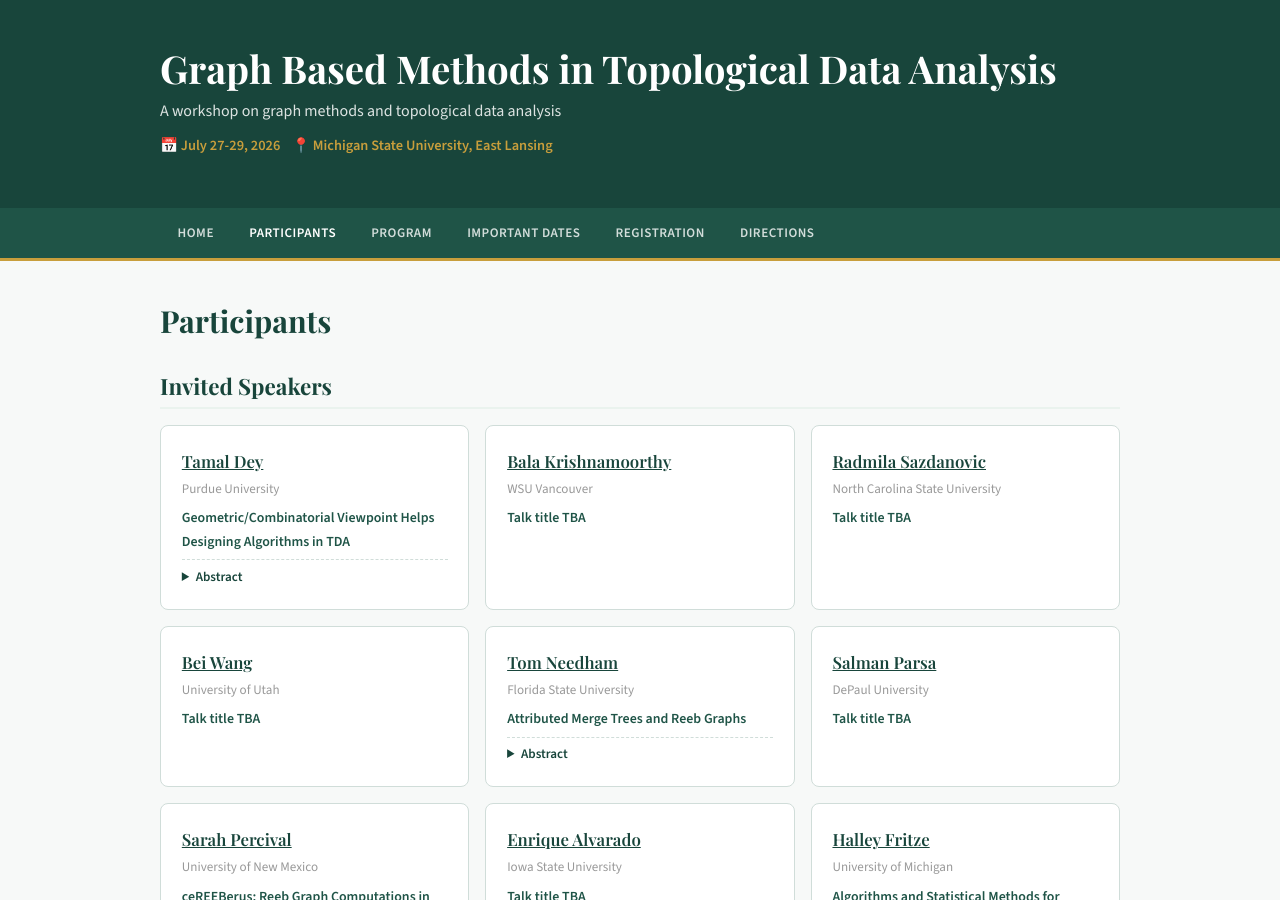
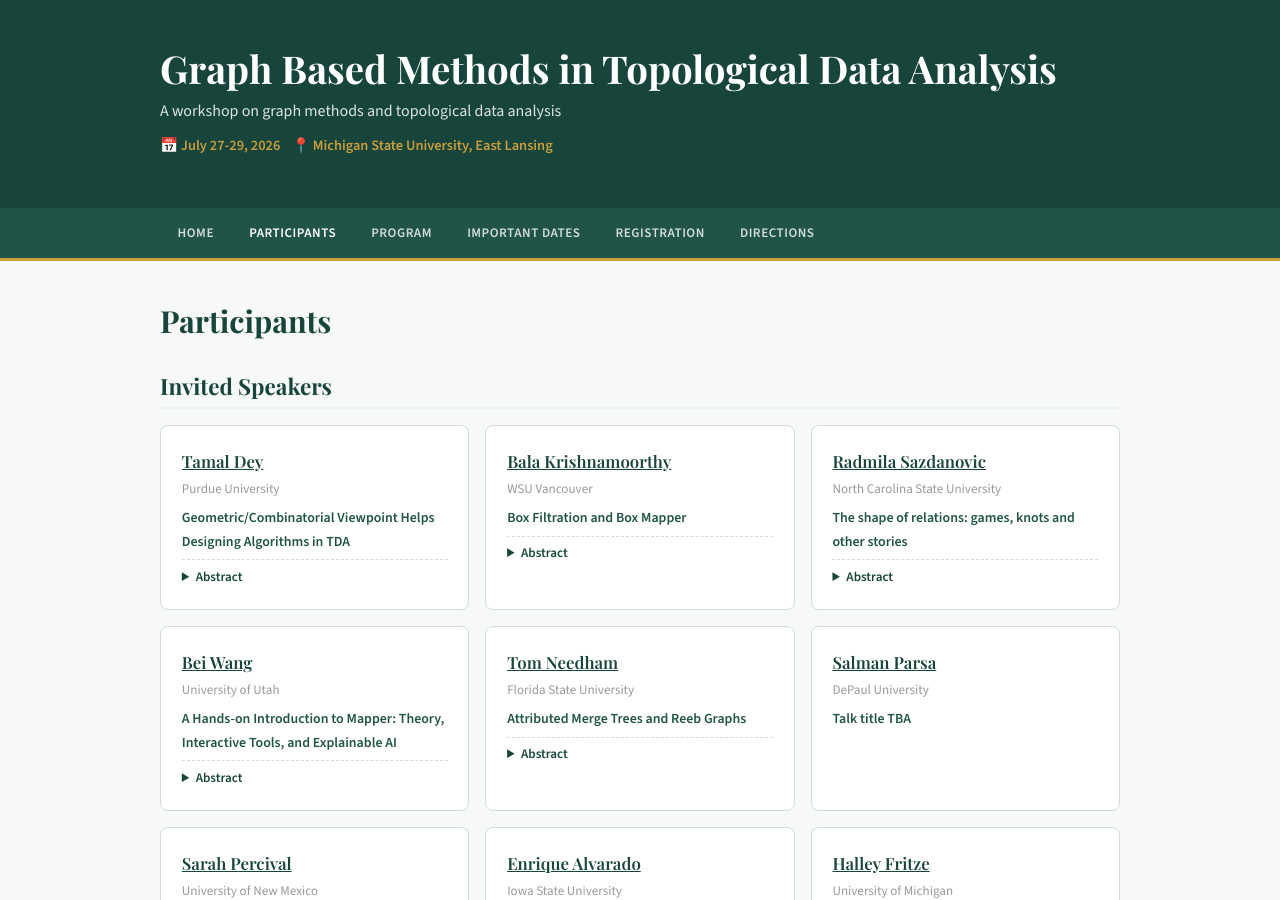
Before and after one commit to MunchLab/graph-methods-tda, a Jekyll site: the page built from participants.md, in a window 1280 px wide and 900 px high. Built offline with Jekyll 4.4.1, drawn with Linux system fonts in a browser that asks for light colours.

Commit message:
More title/abstracts

```diff
--- a/participants.md
+++ b/participants.md
@@ -18,9 +18,37 @@ title: Participants
       <p>Advances in topological data analysis (TDA) require efficient algorithm designs that can extract algebraic structures hidden in the data. This talk centers around the theme that special geometric/combinatorial constructions underlying the algebra can facilitate designing efficient algorithms in TDA. As examples of this premise, we present three (four time permitting) cases: (i) how a geometric viewpoint on zigzag persistence in terms of the Mayer-Vietoris pyramid helped designing a fast algorithm for computing zigzag persistence from an input zigzag filtration, (ii) how the special structure of two-dimensional grid ($\mathbb{Z}^2$) helped designing an efficient algorithm for computing the generalized rank (rank of the limit-to-colimit map) for $2$-parameter persistence, (iii) how combinatorics helped designing efficient algorithms for multiparameter persistence, and (iii) how combinatorial multivectors representing dynamical systems helped designing efficient algorithms for computing algebraic summaries such as Connection Matrices and Conley-Morse barcodes.</p>
     </details>
   </div>
-  <div id="bala-krishnamoorthy" class="speaker-card"><div class="name"><a href="https://bala-krishnamoorthy.github.io/" target="_blank" rel="noopener noreferrer">Bala Krishnamoorthy</a></div><div class="affil">WSU Vancouver</div><div class="talk">Talk title TBA</div></div>
-  <div id="radmila-sazdanovic" class="speaker-card"><div class="name"><a href="https://radmila.org/" target="_blank" rel="noopener noreferrer">Radmila Sazdanovic</a></div><div class="affil">North Carolina State University</div><div class="talk">Talk title TBA</div></div>
-  <div id="bei-wang" class="speaker-card"><div class="name"><a href="https://www.sci.utah.edu/~beiwang/" target="_blank" rel="noopener noreferrer">Bei Wang</a></div><div class="affil">University of Utah</div><div class="talk">Talk title TBA</div></div>
+  <div id="bala-krishnamoorthy" class="speaker-card">
+    <div class="name"><a href="https://bala-krishnamoorthy.github.io/" target="_blank" rel="noopener noreferrer">Bala Krishnamoorthy</a></div>
+    <div class="affil">WSU Vancouver</div>
+    <div class="talk">Box Filtration and Box Mapper</div>
+    <details class="abstract">
+      <summary>Abstract</summary>
+      <p>We define a new framework that unifies the filtration and mapper approaches, and present efficient algorithms to compute it. Termed the box filtration of a point cloud data (PCD), we grow boxes (hyperrectangles) that are not necessarily centered at each point (in place of balls centered at points). We grow the boxes non-uniformly and asymmetrically in different dimensions based on the distribution of points. We present two approaches to handle the boxes: a point cover where each point is assigned its own box at start, and a pixel cover that works with a pixelization of the space of the PCD. Any box cover in either setting automatically gives a mapper of the PCD. We show that the persistence diagrams generated by the box filtration using both point and pixel covers satisfy the classical stability based on the Gromov-Hausdorff distance. Using boxes also implies that the box filtration is identical for pairwise or higher order intersections whereas the VR and Cech filtration are not the same. We demonstrate through examples that the box filtration can produce more accurate results to summarize the topology of the PCD than VR and distance-to-measure (DTM) filtrations. We also present results for a recent pipeline to construct box mappers of PCDs that scales efficiently to large dataset sizes and dimensions.</p>
+      <p>This is joint work with Prashant Gupta and Enrique Alvarado. A paper is available at <a href="https://arxiv.org/abs/2404.05859" target="_blank" rel="noopener noreferrer">https://arxiv.org/abs/2404.05859</a>.</p>
+    </details>
+  </div>
+  <div id="radmila-sazdanovic" class="speaker-card">
+    <div class="name"><a href="https://radmila.org/" target="_blank" rel="noopener noreferrer">Radmila Sazdanovic</a></div>
+    <div class="affil">North Carolina State University</div>
+    <div class="talk">The shape of relations: games, knots and other stories</div>
+    <details class="abstract">
+      <summary>Abstract</summary>
+      <p>Literature Nobel prize winner A. Solzhenitsyn wrote: "Topology! The stratosphere of human thought! In the XXIV century it might just possibly be of use to somebody, ...". Developed in the XXI century, Topological Data Analysis (TDA) offers powerful methods for uncovering patterns in complex datasets by analyzing their shape. In this talk, we will explore tools for visualizing high-dimensional maps and detecting relations between data sets with expected correlations. We will demonstrate the utility of these tools with real-world examples from game theory and cancer genomics, as well as from theoretical mathematics: knots and their invariants.</p>
+    </details>
+  </div>
+  <div id="bei-wang" class="speaker-card">
+    <div class="name"><a href="https://www.sci.utah.edu/~beiwang/" target="_blank" rel="noopener noreferrer">Bei Wang</a></div>
+    <div class="affil">University of Utah</div>
+    <div class="talk">A Hands-on Introduction to Mapper: Theory, Interactive Tools, and Explainable AI</div>
+    <details class="abstract">
+      <summary>Abstract</summary>
+      <p>Mapper is a widely used technique in topological data analysis for representing high-dimensional datasets as graphs that reveal their underlying topological structure. By capturing connected components, branches, loops, and other global features, Mapper has been successfully applied across a wide range of scientific domains.</p>
+      <p>Part I of the tutorial reviews the mathematical foundations of Mapper, including its relationship to the Reeb graph, stability and convergence theory, statistical guarantees, and recent advances that have established a theoretical framework for the method. We also highlight emerging applications of Mapper in machine learning, particularly for analyzing high-dimensional latent representations from deep learning.</p>
+      <p>Part II provides a hands-on introduction to two interactive software tools, led by Dhruv Meduri and Xinyuan Yan. Mapper Interactive is an open-source platform for constructing, visualizing, and exploring Mapper graphs from general high-dimensional datasets, enabling users to investigate topological structures alongside the underlying data. Explainable Mapper integrates Mapper with explainable AI (XAI) techniques to interpret machine learning models by relating topological structures in learned representations to model predictions and feature attributions.</p>
+      <p>By combining recent theoretical advances with practical software tools, this tutorial equips participants with both a principled understanding of Mapper and hands-on experience applying it to the exploration, analysis, and interpretation of complex high-dimensional data.</p>
+    </details>
+  </div>
   <div id="tom-needham" class="speaker-card">
     <div class="name"><a href="https://www.tomneedham.com/" target="_blank" rel="noopener noreferrer">Tom Needham</a></div>
     <div class="affil">Florida State University</div>
```
